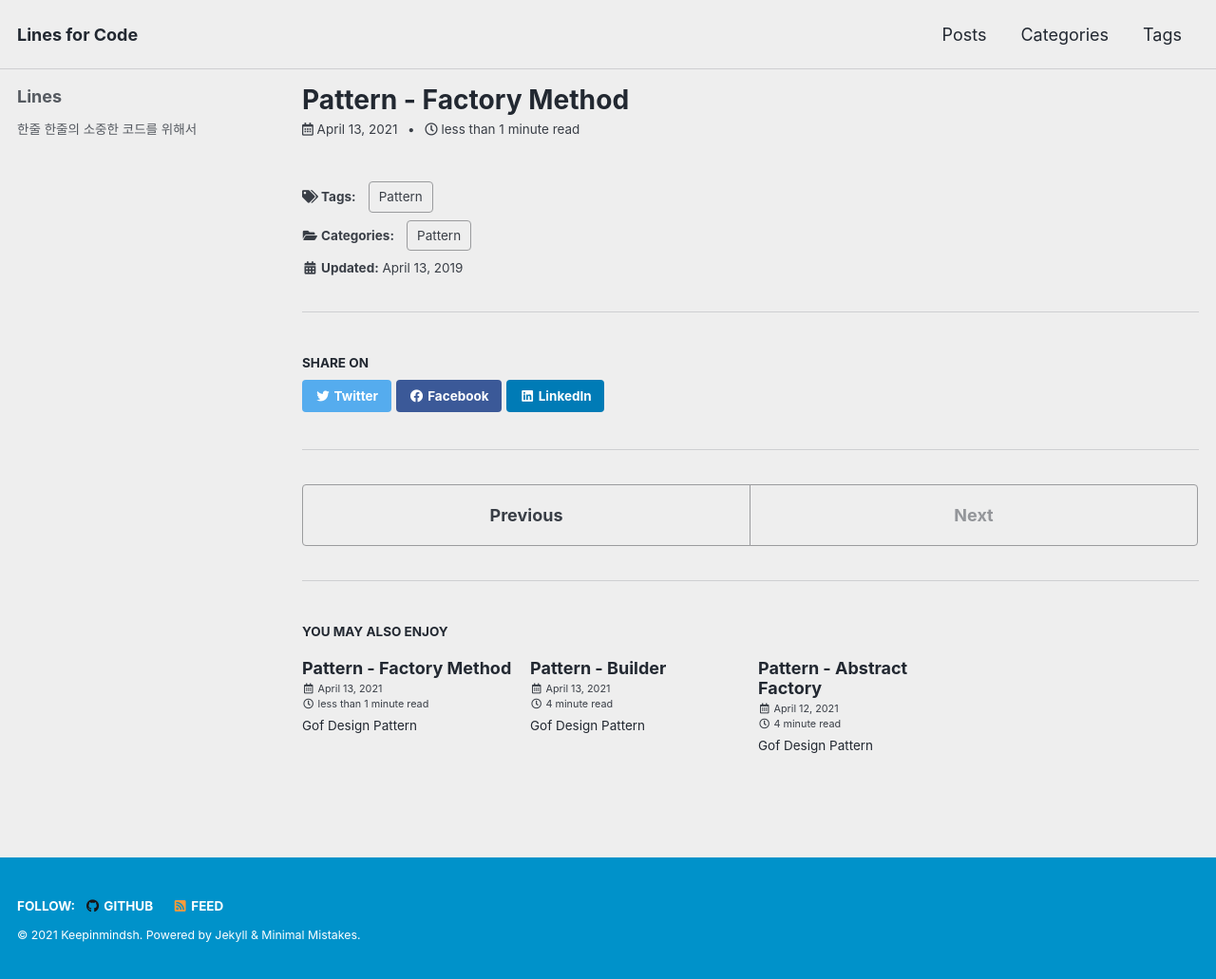
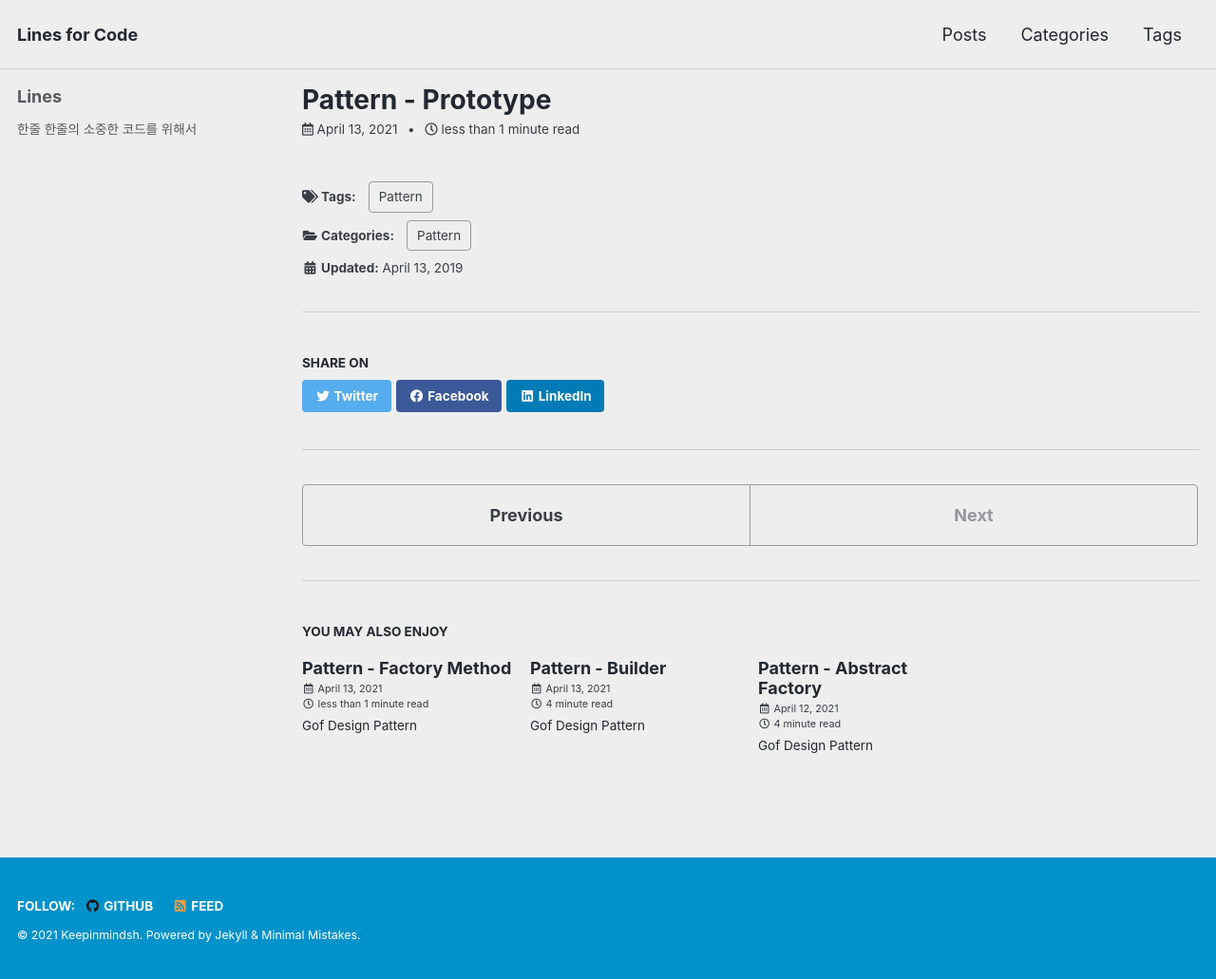
Before and after one commit to keepinmindsh/lines.io, a Jekyll site: the page built from _posts/2021-04-13-prototype.md, in a window 1280 px wide. Shown: the whole page at 95% size. Built offline with Jekyll 4.4.1, drawn with Linux system fonts in a browser that asks for light colours; cached includes are drawn as plain includes.

Commit message:
Modify Title

```diff
--- a/_posts/2021-04-13-prototype.md
+++ b/_posts/2021-04-13-prototype.md
@@ -1,5 +1,5 @@
 ---
-title:  "Pattern - Factory Method"
+title:  "Pattern - Prototype"
 excerpt: "Gof Design Pattern"
 
 categories:
```
